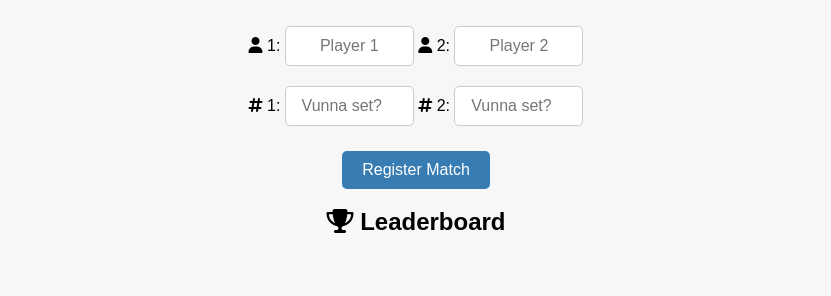
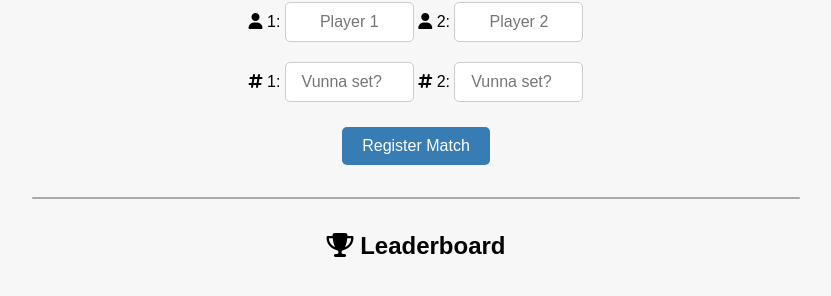
Before and after one commit to Gustavdev97/morepingis, a plain HTML site: page MorePingis/index.html in a window 1280 px wide. Shown: the part 328-624 px from the top of the page, without its empty margins (224-1055 px from the left). Drawn offline with Linux system fonts and the light colour scheme; no server answers.

Commit message:
horisontell linje för att separera delarna
Separera resultattavlan och inputfältet

```diff
--- a/MorePingis/index.html
+++ b/MorePingis/index.html
@@ -31,6 +31,7 @@
     <br>
     <button id="saveButton">Register Match</button>
   </div>
+  <div class="horizontal-line"></div>
   <div>
     <h2>
       <i class="fa-solid fa-trophy"></i>
--- a/MorePingis/style.css
+++ b/MorePingis/style.css
@@ -84,3 +84,11 @@ td {
 .main-icon {
   font-size: 3rem;
 }
+
+.horizontal-line {
+  margin: 2rem 0 .8rem 0;
+  height: 2px;
+  background-color: #AAA;
+  width: 60%;
+  border-radius: 10px;
+}
```
Lines whose indentation alone changed are shown as unchanged.
